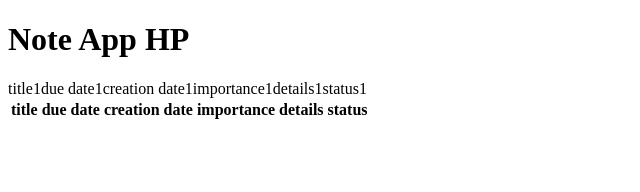
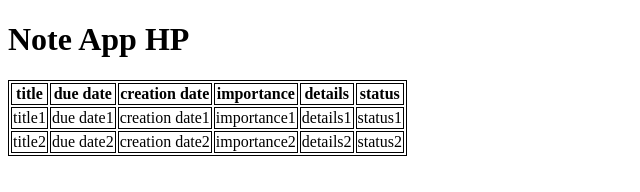
Before and after one commit to hplerjen/project1, a website: page source/public/index.html in a window 1280 px wide. Shown: the whole page, without its empty margins (0-640 px from the left). Drawn offline with nearby package versions, Linux system fonts and the light colour scheme.

Commit message:
fix html table structure

```diff
--- a/source/public/index.html
+++ b/source/public/index.html
@@ -11,20 +11,24 @@
 <body>
 <h1>Note App HP</h1>
 <table>
-  <th>title</th>
+  <tr><th>title</th>
   <th>due date</th>
   <th>creation date</th>
   <th>importance</th>
   <th>details</th>
-  <th>status</th>
-  <tr>title1</tr>
-  <tr>due date1</tr>
-  <tr>creation date1</tr>
-  <tr>importance1</tr>
-  <tr>details1</tr>
-  <tr>status1</tr>
-
-
+  <th>status</th></tr>
+  <tr><td>title1</td>
+  <td>due date1</td>
+  <td>creation date1</td>
+  <td>importance1</td>
+  <td>details1</td>
+  <td>status1</td></tr>
+  <tr><td>title2</td>
+  <td>due date2</td>
+  <td>creation date2</td>
+  <td>importance2</td>
+  <td>details2</td>
+  <td>status2</td></tr>
 </table>
 
 
--- a/source/public/styles/index.css
+++ b/source/public/styles/index.css
@@ -1,3 +1,6 @@
 * {
     box-sizing: border-box;
 }
+table, th, td {
+    border:1px solid black;
+  }
```
